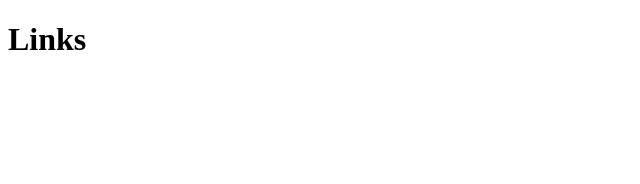
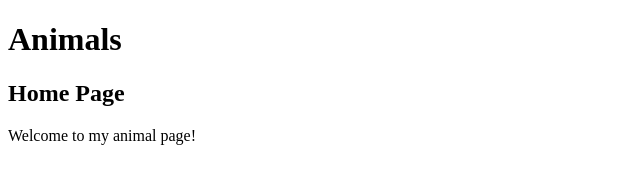
Before and after one commit to pejahnke/2-links, a plain HTML site: page index.html in a window 1280 px wide. Shown: the whole page, without its empty margins (0-640 px from the left). Drawn offline with Linux system fonts and the light colour scheme.

Commit message:
added home page content

```diff
--- a/index.html
+++ b/index.html
@@ -2,11 +2,16 @@
 <html lang="en">
 
 <head>
-    <title>2 Links</title>
+    <title>Home</title>
 </head>
 
 <body>
-    <h1>Links</h1>
+    <h1>Animals</h1>
+<h2>Home Page</h2>
+<p>Welcome to my animal page!</p>
+
+
+
 </body>
 
 
```
